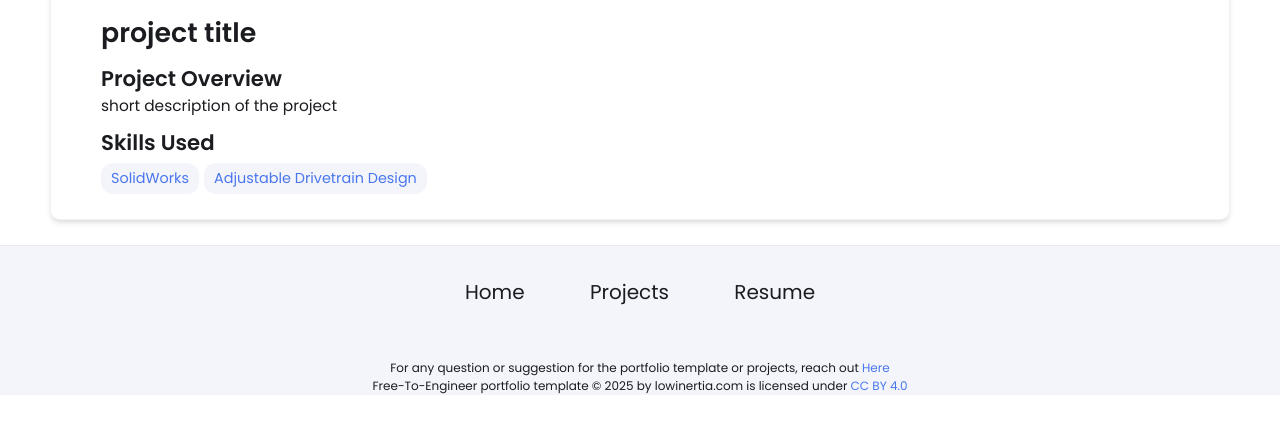
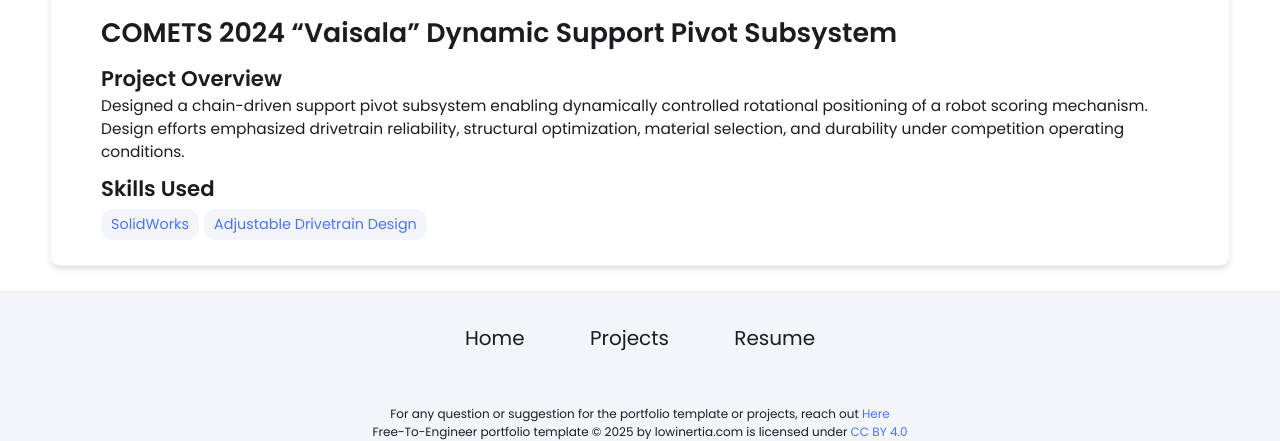
Before and after one commit to emiliohernand/emiliohernand.github.io, a Jekyll site: the page built from _projects/vaisala-pivot/index.md, in a window 1280 px wide, cut to the strip 494-935 px from the top of the page. Built offline with Jekyll 4.4.1, drawn with Linux system fonts in a browser that asks for light colours; before the commit the page ends 900 px from its top, so only the background shows below that.

Commit message:
Update index.md

```diff
--- a/_projects/vaisala-pivot/index.md
+++ b/_projects/vaisala-pivot/index.md
@@ -1,7 +1,7 @@
 ---
 layout: post
-title: project title
-description:  short description of the project
+title: COMETS 2024 “Vaisala” Dynamic Support Pivot Subsystem
+description: Designed a chain-driven support pivot subsystem enabling dynamically controlled rotational positioning of a robot scoring mechanism. Design efforts emphasized drivetrain reliability, structural optimization, material selection, and durability under competition operating conditions.
 skills:
 - SolidWorks
 - Adjustable Drivetrain Design
```
